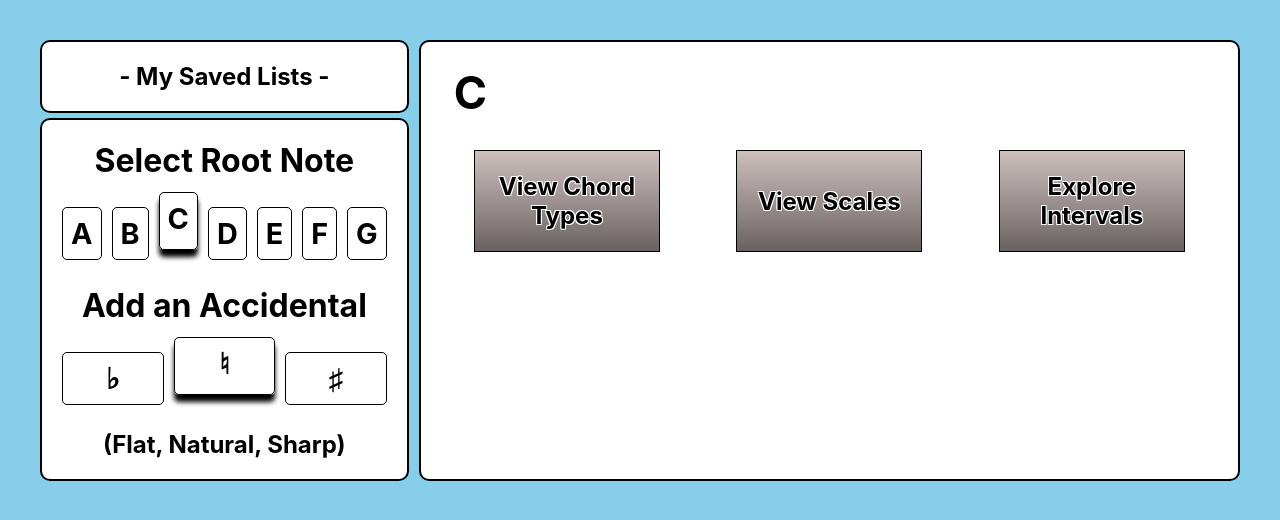
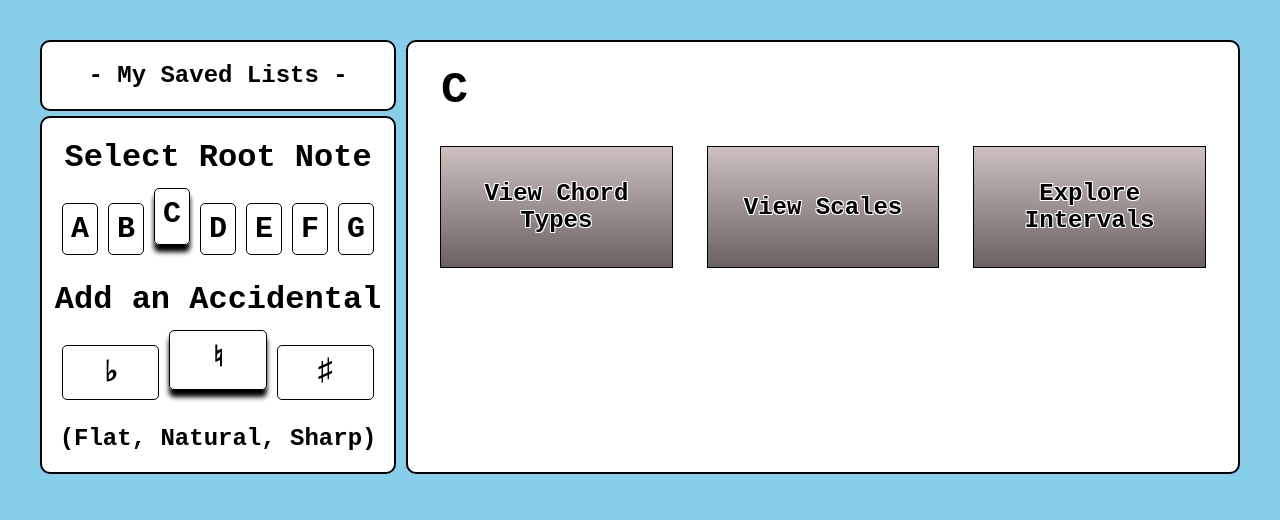
Before and after one commit to YTyler/chord-book, a React (Create React App) app: page / in a window 1280 px wide. Shown: the top 520 px of the page. Built offline with nearby package versions, Linux system fonts and the light colour scheme.

Commit message:
style for different view sizes

```diff
--- a/src/App.css
+++ b/src/App.css
@@ -6,8 +6,14 @@
 }
 
 body {
+  margin: 0px;
   background-color: skyblue;
   padding:30px;
+    font-family: monospace, -apple-system, BlinkMacSystemFont, 'Segoe UI', 'Roboto', 'Oxygen',
+    'Ubuntu', 'Cantarell', 'Fira Sans', 'Droid Sans', 'Helvetica Neue',
+    sans-serif;
+  -webkit-font-smoothing: antialiased;
+  -moz-osx-font-smoothing: grayscale;
 }
 
 #saved {
@@ -47,7 +53,7 @@ body {
   /* changed */
   margin-bottom: 15px;
   margin-top: -10px;
-  box-shadow: 0px 7px 5px black
+  box-shadow: 0px 7px 5px black;
 }
 
 a {
--- a/src/components/NoteMenu.jsx
+++ b/src/components/NoteMenu.jsx
@@ -18,8 +18,10 @@ function NoteMenu(props) {
   const noteButtonStyle = {
     display: 'grid',
     alignItems: 'center',
-    height: '100px',
-    width: '70%',
+    height: '15vh',
+    minHeight: '100px',
+    width: '18vw',
+    minWidth: '195px ',
     margin: '0 auto',
     fontSize: '150%',
     backgroundImage: 'linear-gradient(#CDC0BF, #696261)',
--- a/src/components/RootMenu.jsx
+++ b/src/components/RootMenu.jsx
@@ -15,13 +15,13 @@ function RootMenu(props) {
     display: 'grid',
     gridTemplateColumns: '1fr 1fr 1fr 1fr 1fr 1fr 1fr',
     margin: '15px',
-    fontSize: '1.5vw'
+    fontSize: 'clamp(20px, 1.5vw, 30px)',
   }
   const accidentalListStyle = {
     display: 'grid',
     gridTemplateColumns: '1fr 1fr 1fr',
     margin: '15px',
-    fontSize: '1.5vw'
+    fontSize: 'clamp(20px, 1.5vw, 30px)',
   }
 
   //state hook declarations
@@ -36,6 +36,7 @@ function RootMenu(props) {
     props.setCurrentRoot(newRoot)
     return newRoot;
   }
+
   function onLetterSelection(val, letter) {
     //page changes
     const newSelected = ['emptyStyle', 'emptyStyle', 'emptyStyle', 'emptyStyle', 'emptyStyle', 'emptyStyle' , 'emptyStyle']
@@ -45,6 +46,7 @@ function RootMenu(props) {
     setLetter(letter);
     props.setIntervalBool(false) //reset interval menu when root note changes
   }
+
   function onAccidentalSelection(val, accidental) {
     //page changes
     const newSelected = ['emptyStyle', 'emptyStyle', 'emptyStyle']
--- a/src/index.css
+++ /dev/null
@@ -1,13 +0,0 @@
-body {
-  margin: 0;
-  font-family: -apple-system, BlinkMacSystemFont, 'Segoe UI', 'Roboto', 'Oxygen',
-    'Ubuntu', 'Cantarell', 'Fira Sans', 'Droid Sans', 'Helvetica Neue',
-    sans-serif;
-  -webkit-font-smoothing: antialiased;
-  -moz-osx-font-smoothing: grayscale;
-}
-
-code {
-  font-family: source-code-pro, Menlo, Monaco, Consolas, 'Courier New',
-    monospace;
-}
--- a/src/index.js
+++ b/src/index.js
@@ -1,6 +1,5 @@
 import React from 'react';
 import ReactDOM from 'react-dom';
-import './index.css';
 import App from './App';
 import * as serviceWorker from './serviceWorker';
 import { BrowserRouter } from 'react-router-dom';
```
